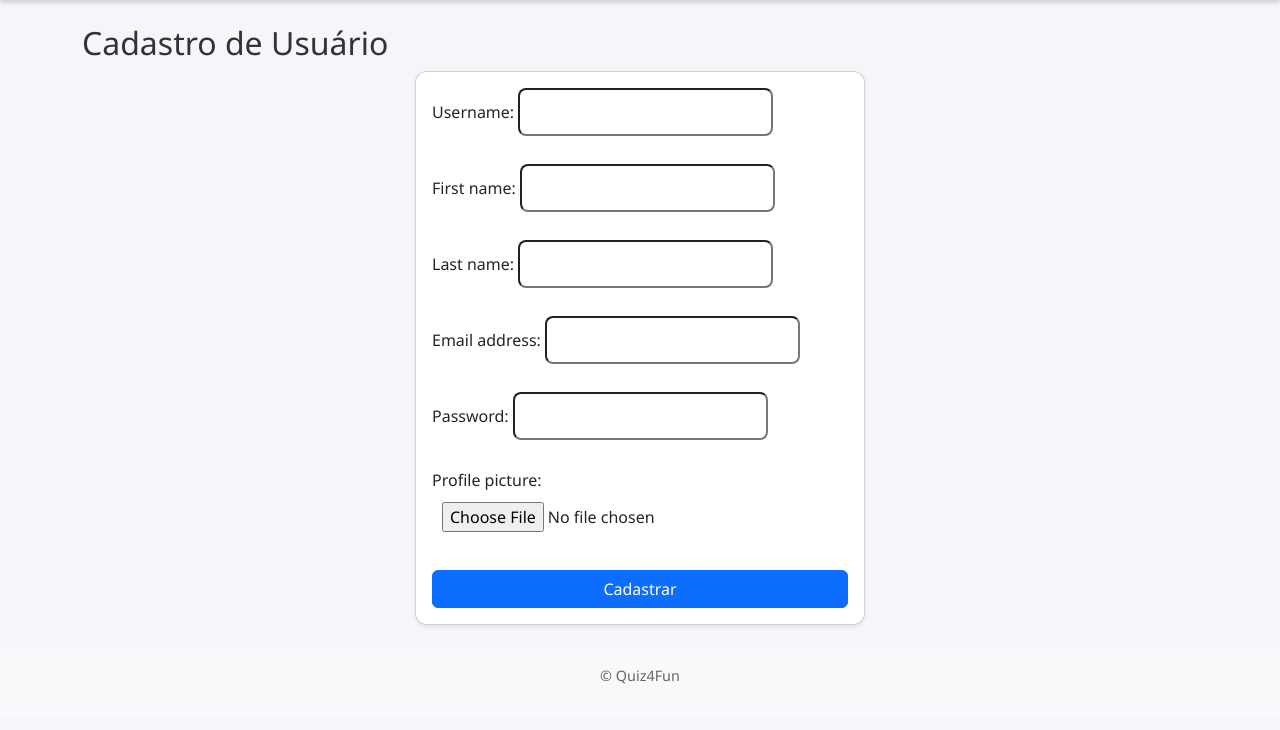
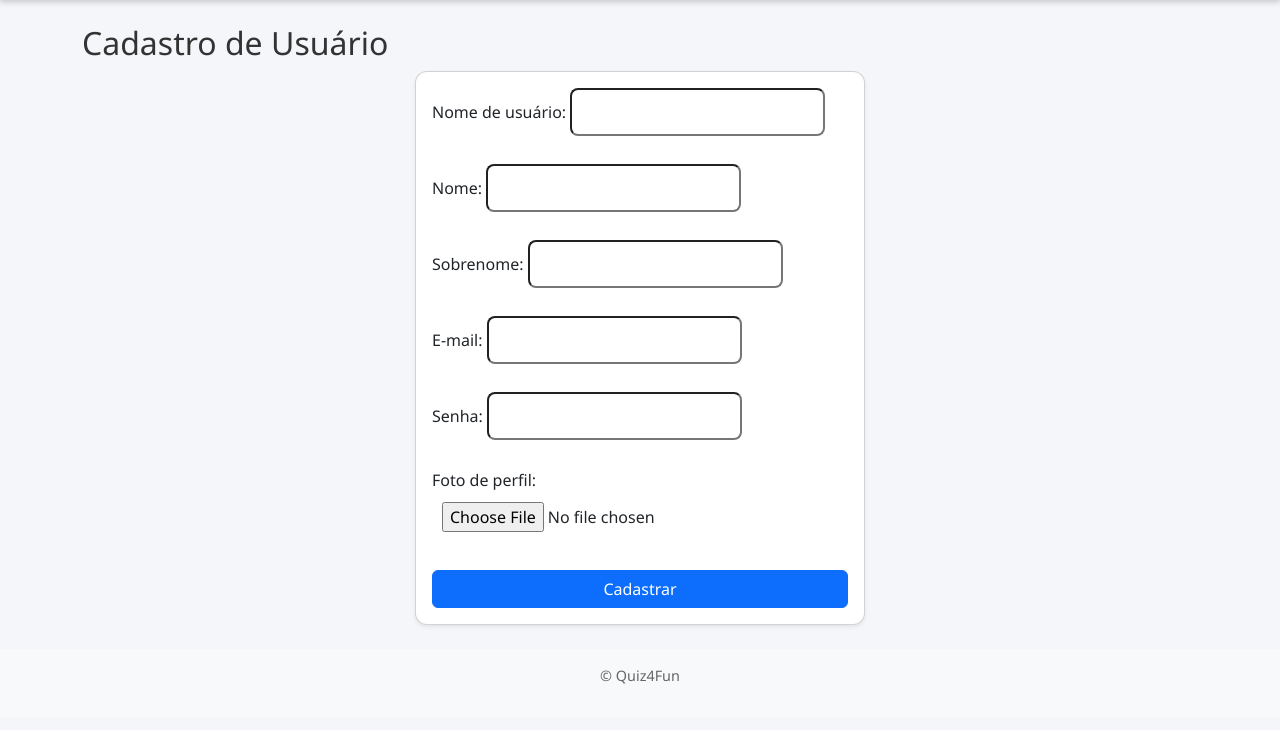
Before and after one commit to ViniMRV/Quiz4Fun, a Django app: page /users/register/ in a window 1280 px wide. Shown: the part 70-800 px from the top of the page. Run offline with Django 5.2, Linux system fonts and the light colour scheme.

Commit message:
adding new validation to user registration

```diff
--- a/Backend/Quiz4FunProject/Users/forms.py
+++ b/Backend/Quiz4FunProject/Users/forms.py
@@ -2,8 +2,45 @@ from django import forms
 from .models import User
 
 class UserRegistrationForm(forms.ModelForm):
-    username = forms.CharField(max_length=30)
-    password = forms.CharField(widget=forms.PasswordInput)
+    username = forms.CharField(
+        max_length=30,
+        label="Nome de usuário",
+        error_messages={
+            'unique': "Este nome de usuário já está em uso.",
+            'required': "Por favor, informe um nome de usuário.",
+        }
+    )
+    first_name = forms.CharField(
+        label="Nome",
+        error_messages={
+            'required': "O nome é obrigatório.",
+        }
+    )
+    last_name = forms.CharField(
+        label="Sobrenome",
+        error_messages={
+            'required': "O sobrenome é obrigatório.",
+        }
+    )
+    email = forms.EmailField(
+        label="E-mail",
+        error_messages={
+            'unique': "Este e-mail já está em uso.",
+            'required': "O e-mail é obrigatório.",
+            'invalid': "Digite um endereço de e-mail válido.",
+        }
+    )
+    password = forms.CharField(
+        widget=forms.PasswordInput,
+        label="Senha",
+        error_messages={
+            'required': "A senha é obrigatória.",
+        }
+    )
+    profile_picture = forms.ImageField(
+        label="Foto de perfil",
+        required=False
+    )
 
     class Meta:
         model = User
--- a/Backend/Quiz4FunProject/Users/models.py
+++ b/Backend/Quiz4FunProject/Users/models.py
@@ -11,8 +11,9 @@ def user_profile_pic_path(instance, filename):
 
 
 class User(AbstractUser):
+    activation_token = models.CharField(max_length=64, blank=True, null=True)
+    email = models.EmailField(unique=True)
     profile_picture = models.ImageField(upload_to=user_profile_pic_path, blank=True, null=True)
-    activation_token = models.CharField(max_length=64, blank=True, null=True)
 
     def __str__(self):
         return f"{self.first_name} {self.last_name}"
--- a/Backend/Quiz4FunProject/Users/views.py
+++ b/Backend/Quiz4FunProject/Users/views.py
@@ -9,29 +9,35 @@ import secrets
 from django.contrib.auth.hashers import make_password
 from .auth.email_auth_form import EmailAuthenticationForm
 from django.contrib import messages
+from django.db import IntegrityError
 
 def register_user(request):
-	if request.method == 'POST':
-		form = UserRegistrationForm(request.POST, request.FILES)
-		if form.is_valid():
-			user = form.save(commit=False)
-			user.password = make_password(form.cleaned_data['password'])
-			user.is_active = False
-			user.activation_token = secrets.token_urlsafe(32)
-			user.save()
-			activation_link = f"{settings.SITE_DOMAIN}/users/activate/{user.activation_token}/"
-			send_mail(
-				'Ative sua conta Quiz4Fun',
-				f'Olá {user.first_name},\n\nClique no link para ativar sua conta: {activation_link}',
-				settings.DEFAULT_FROM_EMAIL,
-				[user.email],
-				fail_silently=False,
-			)
-			messages.warning(request, 'Cadastro realizado! Verifique seu e-mail para ativar sua conta.')
-			return redirect('login_user')
-	else:
-		form = UserRegistrationForm()
-	return render(request, 'users/register.html', {'form': form})
+    if request.method == 'POST':
+        form = UserRegistrationForm(request.POST, request.FILES)
+        if form.is_valid():
+            try:
+                user = form.save(commit=False)
+                user.password = make_password(form.cleaned_data['password'])
+                user.is_active = False
+                user.activation_token = secrets.token_urlsafe(32)
+                user.save()
+                activation_link = f"{settings.SITE_DOMAIN}/users/activate/{user.activation_token}/"
+                send_mail(
+                    'Ative sua conta Quiz4Fun',
+                    f'Olá {user.first_name},\n\nClique no link para ativar sua conta: {activation_link}',
+                    settings.DEFAULT_FROM_EMAIL,
+                    [user.email],
+                    fail_silently=False,
+                )
+                messages.warning(request, 'Cadastro realizado! Verifique seu e-mail para ativar sua conta.')
+                return redirect('login_user')
+            except IntegrityError:
+                messages.error(request, "Este e-mail já está em uso.")
+        else:
+            messages.error(request, "Por favor, corrija os erros abaixo.")
+    else:
+        form = UserRegistrationForm()
+    return render(request, 'users/register.html', {'form': form})
 
 def activate_user(request, token):
 	try:
--- a/Frontend/templates/users/register.html
+++ b/Frontend/templates/users/register.html
@@ -12,7 +12,7 @@
     <p class="alert alert-info">Um e-mail de ativação foi enviado para você. Verifique sua caixa de entrada!</p>
 {% endif %}
 
-<form method="post" enctype="multipart/form-data" class="card p-3 shadow-sm">
+<form method="post" enctype="multipart/form-data" class="card p-3 shadow-sm" novalidate>
     {% csrf_token %}
     {{ form.as_p }}
     <button type="submit" class="btn btn-primary">Cadastrar</button>
```
Also changed, not shown: Backend/Quiz4FunProject/Quiz4FunProject/settings.py (+10 -6 lines), Backend/Quiz4FunProject/Users/migrations/0008_alter_user_email.py (added).
